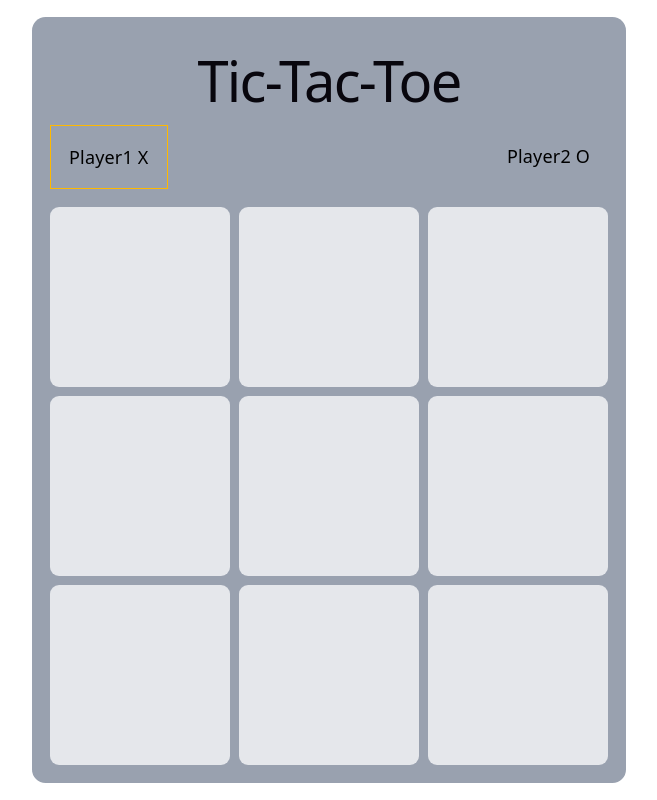
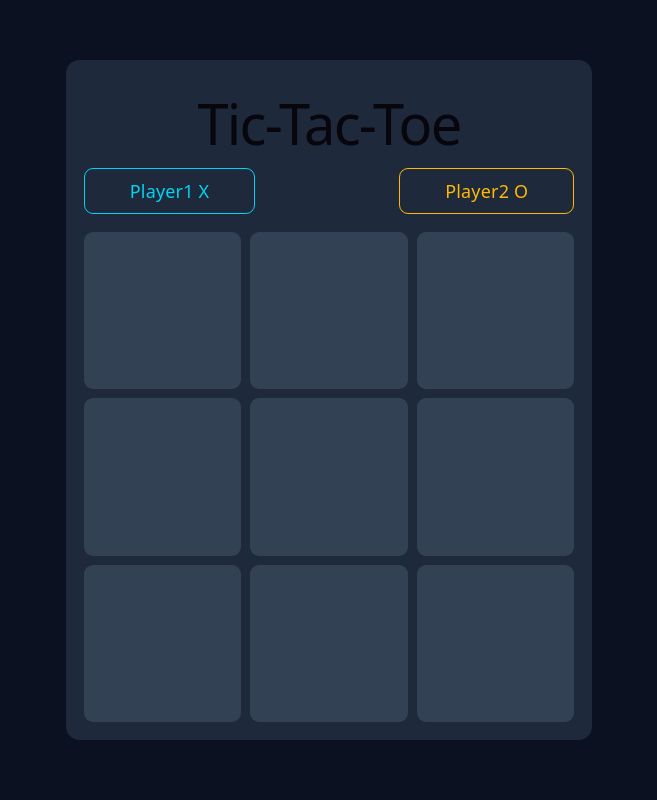
Before and after one commit to abhiky21/tic-tac-toe, a React (Vite) app: page / in a window 1280 px wide. Shown: the whole page, without its empty margins (311-968 px from the left). Built offline with nearby package versions, Linux system fonts and the light colour scheme.

Commit message:
Add favicon and enhance styling for Tic-Tac-Toe game interface

```diff
--- a/index.html
+++ b/index.html
@@ -3,7 +3,7 @@
 
 <head>
   <meta charset="UTF-8" />
-  <link rel="icon" type="" href="" />
+  <link rel="icon" type="" href="/src/assets/Neon Crown Tic-Tac-Toe.png" />
   <meta name="viewport" content="width=device-width, initial-scale=1.0" />
   <title>tic tac toe</title>
 </head>
--- a/src/App.jsx
+++ b/src/App.jsx
@@ -56,18 +56,18 @@ function App() {
   };
 
   return (
-    <div className="flex justify-center items-center min-h-screen">
-      <div className="relative bg-gray-400 rounded-xl p-4">
-        <h1 className="font-bold text-black">Tic-Tac-Toe</h1>
+    <div className="flex justify-center items-center min-h-screen bg-[#0B1120]">
+      <div className="relative bg-[#1E293B] rounded-xl p-4">
+        <h1 className="font-bold text-black text-center">Tic-Tac-Toe</h1>
 
         <div className="flex justify-between mb-4 ">
           <div
-            className={` text-black p-4 ${currentPlayer === "X" ? "border border-amber-400" : ""}`}
+            className={` text-amber-400 py-2 px-10 rounded-lg border border-amber-400 ${currentPlayer === "X" ? "text-cyan-400 border-cyan-400" : ""}`}
           >
             Player1 X
           </div>
           <div
-            className={` text-black p-4 ${currentPlayer === "O" ? "border border-amber-400 " : ""}`}
+            className={` text-amber-400 py-2 px-10 rounded-lg border border-amber-400 ${currentPlayer === "O" ? "text-cyan-400 border-cyan-400" : ""}`}
           >
             Player2 O
           </div>
@@ -78,7 +78,7 @@ function App() {
             <button
               key={index}
               onClick={() => handleClick(index)}
-              className="w-20 md:w-40 h-20 md:h-40 bg-gray-200 rounded-lg text-4xl md:text-8xl font-bold text-gray-600"
+              className="w-20 md:w-35 h-20 md:h-35 bg-[#334155] rounded-lg text-4xl md:text-8xl font-bold text-gray-200"
             >
               {value}
             </button>
@@ -87,11 +87,11 @@ function App() {
 
         {winner !== "" && (
           <div className="absolute inset-0">
-            <div className="bg-black/80 p-8 flex flex-col justify-center items-center rounded-xl text-center shadow-lg w-full h-full ">
-              <h1 className="text-3xl font-bold text-black">Game Over</h1>
+            <div className="bg-black/70 p-8 flex flex-col justify-center items-center rounded-xl text-center shadow-lg w-full h-full ">
+              <h1 className="text-3xl font-bold text-white">Game Over</h1>
 
               <h2 className="text-2xl font-semibold text-green-600 mt-2">
-                Player {winner === "X" ? "Player 1" : "Player 2"} won!
+                {winner === "X" ? "Player 1" : "Player 2"} won!
               </h2>
 
               <button
--- a/src/index.css
+++ b/src/index.css
@@ -55,18 +55,6 @@ body {
   margin: 0;
 }
 
-#root {
-  width: 1126px;
-  max-width: 100%;
-  margin: 0 auto;
-  text-align: center;
-  /* border-inline: 1px solid var(--border); */
-  min-height: 100svh;
-  display: flex;
-  flex-direction: column;
-  box-sizing: border-box;
-}
-
 h1,
 h2 {
   font-family: var(--heading);
@@ -96,7 +84,7 @@ p {
   margin: 0;
 }
 
-code,
+/* code,
 .counter {
   font-family: var(--mono);
   display: inline-flex;
@@ -109,4 +97,4 @@ code {
   line-height: 135%;
   padding: 4px 8px;
   background: var(--code-bg);
-}
+} */
```
Also changed, not shown: src/assets/Neon Crown Tic-Tac-Toe.png (added).
